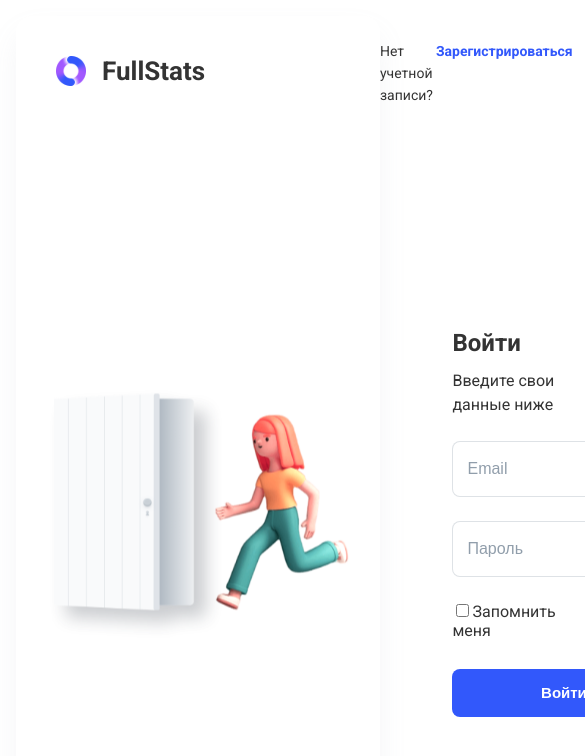
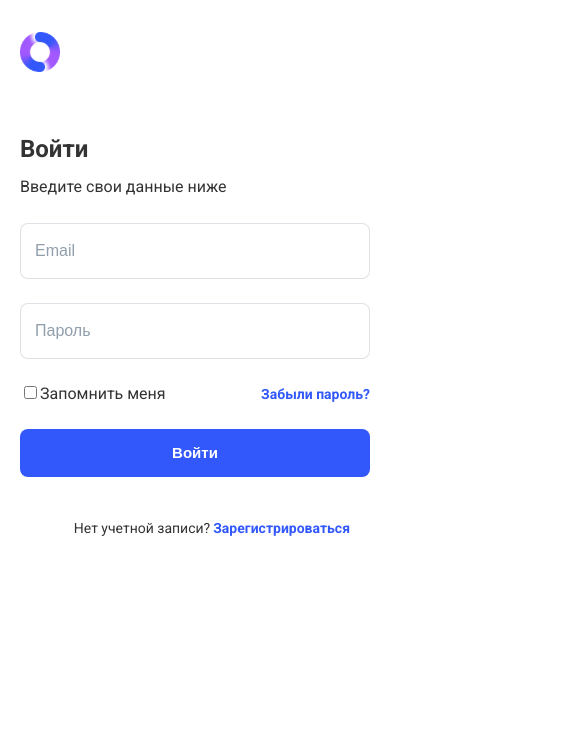
Before and after one commit to MarkComa/fullstats-test-frontend, a Next.js app: page /login in a window 390 px wide. Shown: the top 756 px of the page, 585 px wide, since content can reach past the window. Built offline with nearby package versions, Linux system fonts and the light colour scheme.

Commit message:
style max-width 768

```diff
--- a/components/AuthBanner/AuthBanner.module.scss
+++ b/components/AuthBanner/AuthBanner.module.scss
@@ -25,3 +25,23 @@
 .banner {
 	margin-top: 288.5px;
 }
+@media screen and (max-width: 768px) {
+	.authBanner {
+		margin: 0;
+		padding: 0;
+		box-shadow: none;
+	}
+	.banner {
+		display: none;
+	}
+	.logo {
+		margin: 32px 0 0 20px;
+		& img {
+			width: 40px;
+			height: 40px;
+		}
+		& span {
+			display: none;
+		}
+	}
+}
--- a/components/AuthBanner/AuthBanner.tsx
+++ b/components/AuthBanner/AuthBanner.tsx
@@ -1,6 +1,7 @@
 import React from "react";
 import { AuthBannerProps } from "./AuthBanner.props";
 import s from "./AuthBanner.module.scss";
+import cn from "classnames";
 import { Logo } from "../Logo/Logo";
 
 export const AuthBanner = ({
@@ -9,7 +10,7 @@ export const AuthBanner = ({
 	...props
 }: AuthBannerProps) => {
 	return (
-		<div className={s.authBanner} {...props}>
+		<div className={cn(s.authBanner, className)} {...props}>
 			<div className={s.logo}>
 				<Logo color='black'/>
 			</div>
--- a/components/Header/Header.module.scss
+++ b/components/Header/Header.module.scss
@@ -1,7 +1,11 @@
 .header {
 	display: flex;
 	justify-content: space-between;
-	padding: 32px 150px 0;
+	align-items: center;
+	position: absolute;
+	top: 32px;
+	left: 150px;
+	right: 150px;
 }
 
 .link a {
@@ -11,3 +15,24 @@
 	line-height: 22px;
 	color: var(--white);
 }
+
+@media screen and (max-width: 768px) {
+	.header {
+		left: 20px;
+		right: 20px;
+		& img {
+			width: 20px;
+			height: 20px;
+		}
+		& span {
+			font-weight: 800;
+			font-size: 16px;
+			line-height: 19px;
+		}
+		& a {
+			font-weight: 700;
+			font-size: 14px;
+			line-height: 24px;
+		}
+	}
+}
--- a/pages/login.tsx
+++ b/pages/login.tsx
@@ -18,8 +18,8 @@ const Login: NextPage = () => {
 	};
 	return (
 		<div className={s.login}>
-			<AuthBanner banner={banner.src} />
-			<div>
+			<AuthBanner banner={banner.src} className={s.authBanner} />
+			<section>
 				<header className={s.header}>
 					<span>Нет учетной записи?</span>
 					<Link href='/registration'>Зарегистрироваться</Link>
@@ -28,18 +28,21 @@ const Login: NextPage = () => {
 					<h2 className={s.title}>Войти</h2>
 					<p>Введите свои данные ниже</p>
 					<form onSubmit={handleSubmit(onSubmit)} className={s.form}>
-
-						{errors.email || errors.password ? <span className={s.err}> <ErrorForm /> </span>: null}
+						{errors.email || errors.password ? (
+							<span className={s.err}>
+								<ErrorForm />
+							</span>
+						) : null}
 
 						<input
 							type='email'
 							className={s.email}
-						placeholder={'Email'}
+							placeholder={"Email"}
 							{...register("email", { required: true })}
 						/>
 						<input
 							className={s.password}
-						placeholder={'Пароль'}
+							placeholder={"Пароль"}
 							type='password'
 							{...register("password", { required: true })}
 						/>
@@ -53,16 +56,17 @@ const Login: NextPage = () => {
 							</label>
 						</div>
 						<div className={s.link}>
-						<Link href='/resetPassword' >
-							Забыли пароль?
-						</Link>
+							<Link href='/resetPassword'>Забыли пароль?</Link>
 						</div>
-					<Button type='submit' className={s.btn} apparance={"primary"}>
+						<Button
+							type='submit'
+							className={s.btn}
+							apparance={"primary"}>
 							Войти
 						</Button>
 					</form>
 				</div>
-			</div>
+			</section>
 		</div>
 	);
 };
--- a/styles/Home.module.scss
+++ b/styles/Home.module.scss
@@ -43,7 +43,6 @@
 	color: var(--white);
 	& span {
 		color: var(--blue);
-		margin-left: 16px;
 	}
 }
 .description {
@@ -64,3 +63,20 @@
 	font-size: 15px;
 	line-height: 26px;
 }
+
+@media screen and (max-width: 768px) {
+	.hero {
+		padding: 16px;
+		text-align: center;
+	}
+	.title {
+		margin-top: 88px;
+		font-style: normal;
+		font-weight: 700;
+		font-size: 32px;
+		line-height: 48px;
+	}
+	.description {
+		max-width: max-content;
+	}
+}
--- a/styles/Login.module.scss
+++ b/styles/Login.module.scss
@@ -94,3 +94,24 @@
 	border: 1px solid rgba(145, 158, 171, 0.3);
 	border-radius: 8px;
 }
+@media screen and (max-width: 768px) {
+	.login {
+		grid-template-columns: 1fr;
+		gap: 64px;
+		grid-template-rows: 67px 1fr;
+		& section {
+			display: flex;
+			flex-direction: column-reverse;
+			justify-content: flex-end;
+		}
+	}
+
+	.hero {
+		margin: 0 20px;
+	}
+	.err span{
+		font-weight: 400;
+		font-size: 14px;
+		line-height: 22px;
+	}
+}
```
Lines whose indentation alone changed are shown as unchanged.
